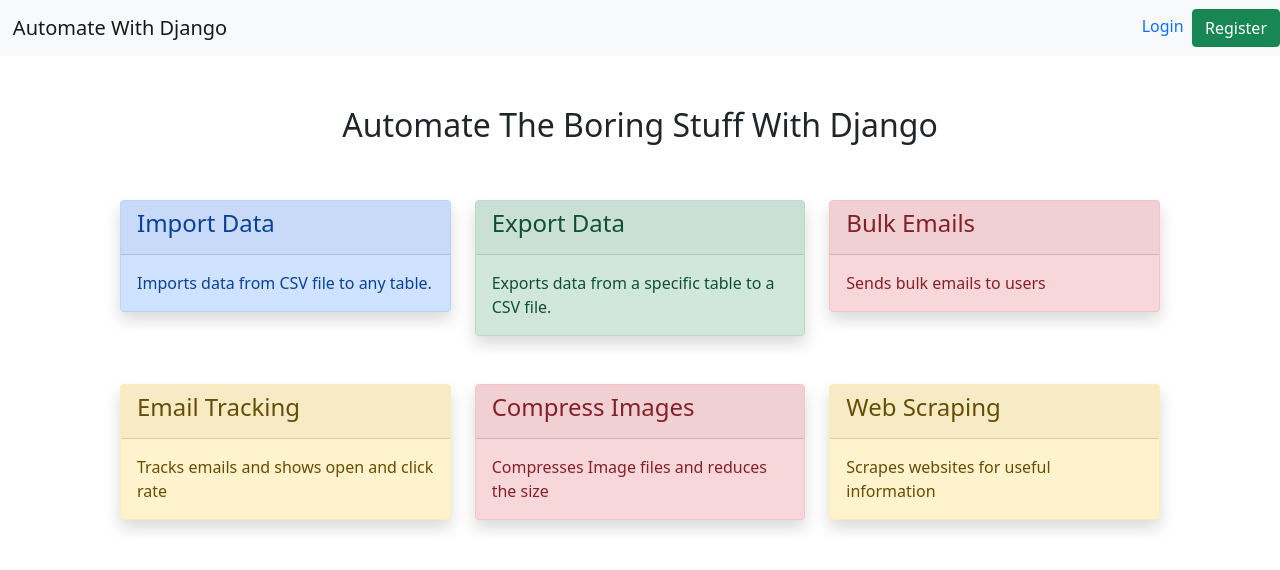
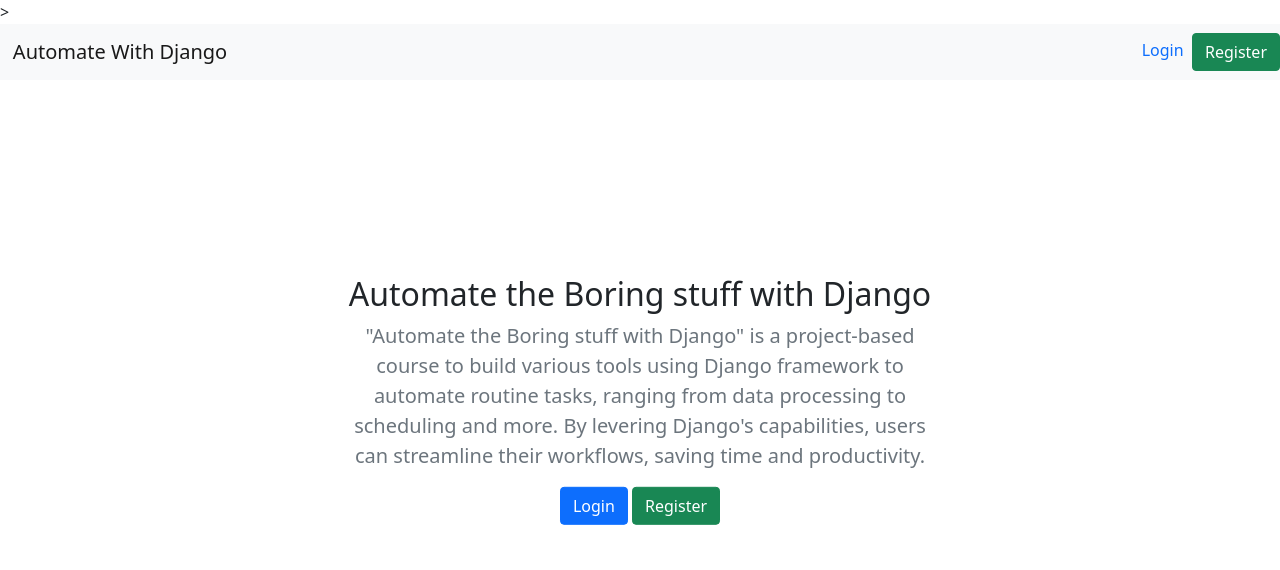
Before and after one commit to DevasenaMalli/Automate_with_Celery, a Django app: page / in a window 1280 px wide. Shown: the top 570 px of the page. Run offline with Django 5.2, Linux system fonts and the light colour scheme; parts of the project's set-up code (start-up, migrations or seed data) failed here and were passed over.

Commit message:
login registration feature

```diff
--- a/awd_main/settings.py
+++ b/awd_main/settings.py
@@ -46,6 +46,8 @@ INSTALLED_APPS = [
     'django.contrib.staticfiles',
     'dataentry',
     'uploads',
+    'crispy_forms',
+    'crispy_bootstrap5',
 ]
 
 MIDDLEWARE = [
@@ -175,3 +177,6 @@ DEFAULT_TO_EMAIL = 'devasena.malli@gmail.com'
 # EMAIL_USE_TLS = True
 # DEFAULT_FROM_EMAIL = 'devasena1090@gmail.com'
 # DEFAULT_TO_EMAIL = 'devasena.malli@gmail.com'
+
+
+CRISPY_TEMPLATE_PACK = 'bootstrap5'
--- a/awd_main/urls.py
+++ b/awd_main/urls.py
@@ -25,6 +25,8 @@ urlpatterns = [
     path('',views.home, name='home'),
     path('celery-test/', views.celery_test),
     path('dataentry/', include('dataentry.urls')),
-
+    path('register/', views.register, name='register'),
+    path('login/', views.login, name='login'),
+    path('logout/', views.logout, name='logout'),
 
 ] + static(settings.MEDIA_URL, document_root=settings.MEDIA_ROOT)
--- a/awd_main/views.py
+++ b/awd_main/views.py
@@ -2,6 +2,12 @@ from django.shortcuts import render
 from django.http import HttpResponse
 import time
 from dataentry.tasks import celery_test_task
+from . forms import RegistrationForm
+from django.contrib import messages
+from django.shortcuts import redirect
+from django.contrib.auth.forms import AuthenticationForm
+from django.contrib import auth
+
 
 def home(request):
     return render(request,'home.html')
@@ -12,3 +18,48 @@ def celery_test(request):
     celery_test_task.delay()
 
     return HttpResponse('<h1>Function executed successfully</h1>')
+
+def register(request):
+    if request.method == 'POST':
+        form = RegistrationForm(request.POST)
+        if form.is_valid():
+            form.save()
+            messages.success(request, 'Registeration success')
+            return redirect('register')
+        else:
+            context = {'form':form}
+            return render(request, 'register.html', context)
+    else:
+        form = RegistrationForm()
+        context = {
+            'form':form,
+        }
+    return render(request, 'register.html', context )
+
+def login(request):
+    if request.method == 'POST':
+       form = AuthenticationForm(request, request.POST)
+       if form.is_valid():
+           username = form.cleaned_data['username']
+           password = form.cleaned_data['password']
+           user = auth.authenticate(username=username, password=password)
+
+           if user is not None:
+               auth.login(request,user)
+               return redirect('home')
+       else:
+           messages.error(request, 'Invalid creadential')
+           return redirect('login')
+    else:
+        form = AuthenticationForm()
+        context = {
+            'form':form,
+        }
+    return render(request, 'login.html', context)
+
+
+
+def logout(request):
+    auth.logout(request)
+
+    return redirect('home')
--- a/templates/base.html
+++ b/templates/base.html
@@ -8,10 +8,20 @@
     <title>Automate The Boring Stuff</title>
     <link href="https://cdn.jsdelivr.net/npm/bootstrap@5.0.2/dist/css/bootstrap.min.css" rel="stylesheet" >
     <script src="https://cdn.jsdelivr.net/npm/bootstrap@5.0.2/dist/js/bootstrap.bundle.min.js" ></script>
+    <!-- Jqurey-->>
+    <script src="https://ajax.googleapis.com/ajax/libs/jquery/3.7.1/jquery.min.js"></script>
+
     <script src="{% static 'js/custom.js' %}"></script>
     <style>
         .form-group{
             padding: 15px;
+        }
+        .home-info{
+            position: absolute;
+            top: 50%;
+            left: 50%;
+            transform: translate(-50%, -50%);
+            padding: 20px;
         }
     </style>
 </head>
@@ -20,10 +30,19 @@
         <div class="container">
           <a class="navbar-brand" href="{% url 'home' %}">Automate With Django</a>
         </div>
+
+        {% if user.is_authenticated %}
         <div>
-         <a href="" class="float-right text-decoration-none">Login</a>
-         &nbsp;<a href="" class="float-right btn btn-success">Register</a>
+            Logged in as: <b>{{ user}}</b>
         </div>
+        &nbsp;<a href="{% url 'logout' %}" class="float-right btn btn-outline-danger">Logout</a>
+
+        {% else %}
+        <div>
+         <a href="{% url 'login' %}" class="float-right text-decoration-none">Login</a>
+         &nbsp;<a href="{% url 'register' %}" class="float-right btn btn-success">Register</a>
+        </div>
+        {% endif %}
       </nav>
     {% block content %}
 
--- a/templates/home.html
+++ b/templates/home.html
@@ -2,6 +2,7 @@
 
 {% block content %}
 <div class="container" style="padding: 50px;">
+    {% if user.is_authenticated %}
     <h2 class="text-center">Automate The Boring Stuff With Django</h2>
     <div class="row pt-5">
         <!-- Import data -->
@@ -89,6 +90,22 @@
             </a>
         </div>
     </div>
+
+    {% else %}
+    <div class="home-info">
+      <h2 class="text-center">Automate the Boring stuff with Django</h2>
+      <p class="lead text-center text-muted">
+        "Automate the Boring stuff with Django" is a project-based course to build various tools using Django framework to automate routine tasks,
+        ranging from data processing to scheduling and more. By levering Django's capabilities, users can streamline their workflows, saving
+        time and productivity.
+      </p>
+
+      <div style="display: flex; justify-content: center;">
+       <a href="{% url 'login' %}" class="btn btn-primary">Login</a>
+       &nbsp;<a href="{% url 'register' %}" class="btn btn-success">Register</a>
+      </div>
+    </div>
+  {% endif%}
 </div>
 
 
```
Also changed, not shown: awd_main/forms.py (added, +9 -0 lines), templates/login.html (added, +23 -0 lines), templates/logout.html (added, +7 -0 lines), templates/register.html (added, +23 -0 lines).
